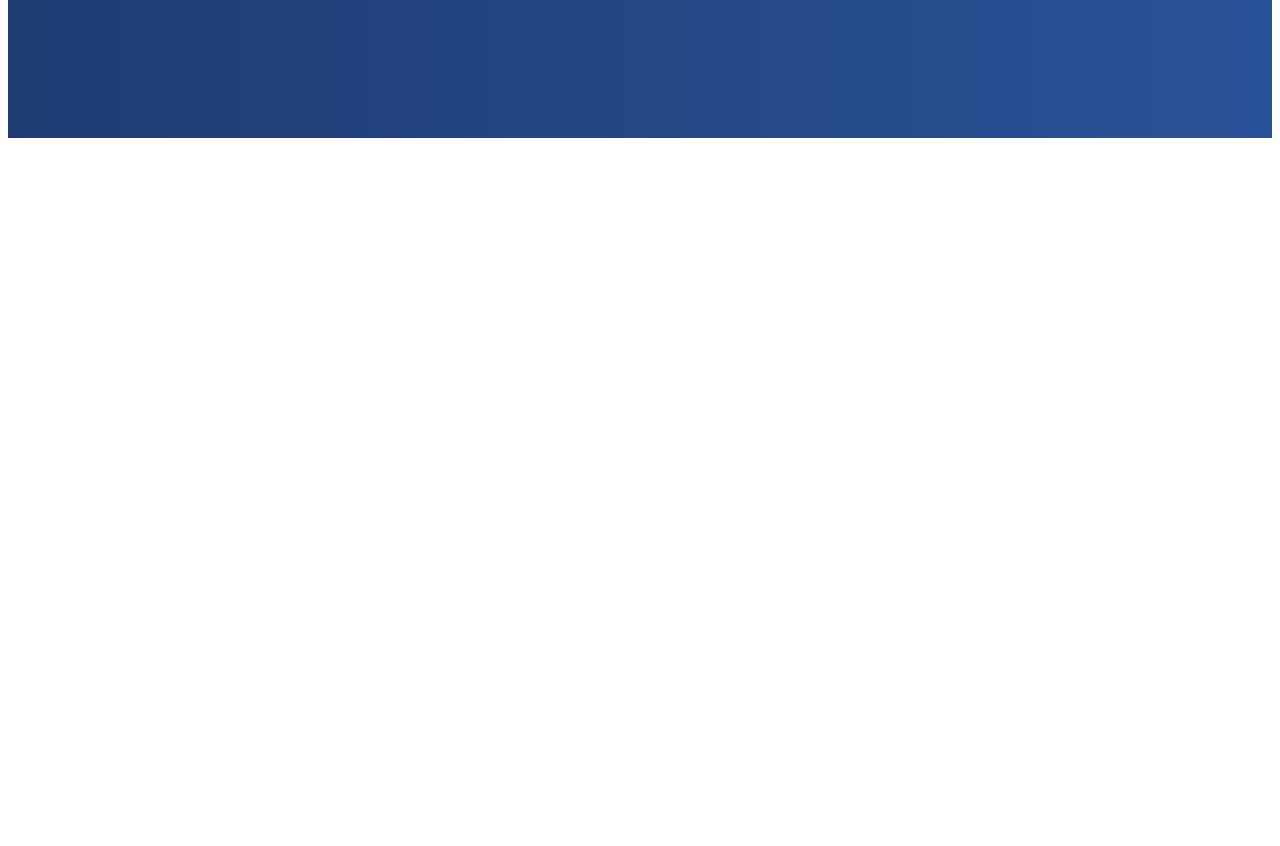
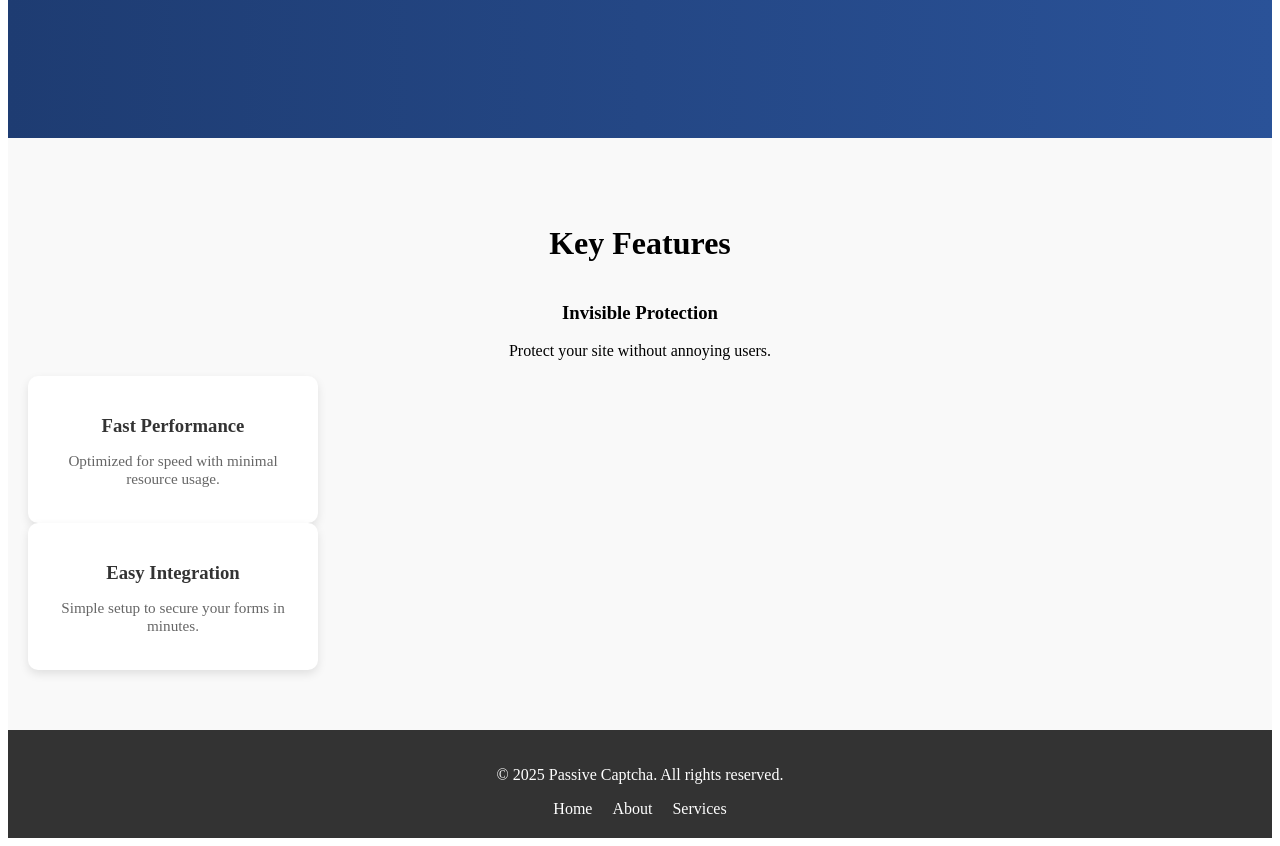
Before and after one commit to utkarshjoshilkar/Passive_Captcha, a React (Vite) app in the folder frontend/: page / in a window 1280 px wide. Shown: the part 720-1566 px from the top of the page. Before the commit the page ends 866 px from the top, so only its background shows below. Built offline with nearby package versions, Linux system fonts and the light colour scheme.

Commit message:
stats done

```diff
--- a/frontend/src/App.jsx
+++ b/frontend/src/App.jsx
@@ -3,6 +3,7 @@ import Home from "./pages/Home";
 import Admin from "./pages/Admin";
 import Stats from "./pages/Stats";
 import Navbar from "./components/Navbar";
+import Footer from "./components/Footer";
 
 export default function App() {
   return (
@@ -13,6 +14,7 @@ export default function App() {
         <Route path="/admin" element={<Admin />} />
         <Route path="/stats" element={<Stats />} />
       </Routes>
+      <Footer/>
     </div>
   );
 }
--- /dev/null
+++ b/frontend/src/components/Footer.jsx
@@ -0,0 +1,12 @@
+export default function Footer() {
+  return (
+    <footer className="footer">
+      <p>&copy; 2025 Passive Captcha. All rights reserved.</p>
+      <div className="footer-links">
+        <a href="/">Home</a>
+        <a href="/about">About</a>
+        <a href="/services">Services</a>
+      </div>
+    </footer>
+  );
+}
--- a/frontend/src/components/Navbar.css
+++ b/frontend/src/components/Navbar.css
@@ -6,7 +6,7 @@ nav {
 }
 
 nav a {
-  /* text-decoration: none;  */
+  text-decoration: none;
   color: #333;
   font-weight: 500;
 }
--- a/frontend/src/index.css
+++ b/frontend/src/index.css
@@ -26,12 +26,105 @@
   color: black;
   border: none;
   border-radius: 8px;
-  cursor: pointer;
+  /* cursor: pointer; */
   font-weight: bold;
   transition: transform 0.2s ease, background 0.2s ease;
 }
 
 .hero-btn:hover {
-  background: orange;
+  background: rgb(244, 169, 30);
   transform: scale(1.05);
 }
+
+
+.features{
+  padding: 60px 20px;
+  text-align: center;
+  background-color: #f9f9f9;
+}
+
+.features h2 {
+  font-size: 2rem;
+  margin-bottom: 40px;
+}
+
+.feature-cards {
+  display: flex;
+  justify-content: center;
+  gap: 20px;
+  flex-wrap: wrap;
+}
+.card {
+  background: white;
+  padding: 20px;
+  width: 250px;
+  border-radius: 10px;
+  box-shadow: 0px 4px 10px rgba(0,0,0,0.1);
+  transition: transform 0.2s ease;
+}
+
+.card:hover {
+  transform: translateY(-5px);
+}
+
+.card h3 {
+  margin-bottom: 10px;
+  color: #333;
+}
+
+.card p {
+  color: #666;
+  font-size: 0.95rem;
+}
+
+
+/* Footer styles */
+.footer {
+  background-color: #333;
+  color: white;
+  padding: 20px;
+  text-align: center;
+}
+
+.footer-links {
+  margin-top: 10px;
+}
+
+.footer-links a {
+  color: white;
+  text-decoration: none;
+  margin: 0 10px;
+}
+
+.footer-links a:hover {
+  color: yellow;
+}
+
+
+/* Stats Page */
+.stats-container {
+  display: flex;
+  justify-content: center;
+  flex-wrap: wrap;
+  gap: 20px;
+  margin: 50px auto;
+  max-width: 800px;
+}
+
+.stats-container ul {
+  list-style: none;
+  padding: 0;
+  display: flex;
+  gap: 20px;
+  flex-wrap: wrap;
+}
+
+.stats-container li {
+  background: white;
+  padding: 20px;
+  border-radius: 10px;
+  min-width: 150px;
+  text-align: center;
+  box-shadow: 0 4px 10px rgba(0,0,0,0.1);
+  font-size: 1.1rem;
+}
--- a/frontend/src/pages/Home.jsx
+++ b/frontend/src/pages/Home.jsx
@@ -1,9 +1,30 @@
 export default function Home() {
   return (
-    <div className="hero">
-      <h1>Welcome to Passive Captcha</h1>
-      <p>Secure your applications with invisible protection.</p>
-      <button>Get Started</button>
-    </div>
+    <>
+      <section className="hero">
+        <div className="hero-content">
+          <h1>Welcome to Passive Captcha</h1>
+          <p>Secure your applications with invisible protection.</p>
+          <button className="hero-btn">Get Started</button>
+        </div>
+      </section>
+
+      <section className="features">
+        <h2>Key Features</h2>
+        <div className="features-card">
+          <h3>Invisible Protection</h3>
+          <p>Protect your site without annoying users.</p>
+        </div>
+        <div className="card">
+          <h3>Fast Performance</h3>
+          <p>Optimized for speed with minimal resource usage.</p>
+        </div>
+        <div className="card">
+          <h3>Easy Integration</h3>
+          <p>Simple setup to secure your forms in minutes.</p>
+        </div>
+      </section>
+
+    </>
   );
 }
--- a/frontend/src/pages/Stats.jsx
+++ b/frontend/src/pages/Stats.jsx
@@ -1,8 +1,32 @@
+import { useEffect , useState} from "react";
+
 export default function Stats() {
+  const [stats, setStats] = useState(null);
+  const [error, setError] = useState(null);
+
+  useEffect(() => {
+    fetch("http://localhost:8080/api/v1/stats")
+      .then(res => {
+        if (!res.ok) throw new Error("Network response was not ok");
+        return res.json();
+      })
+      .then(data => setStats(data))
+      .catch(err => setError(err.message));
+  }, []);
+
+   if (error) return <p style={{ textAlign: "center", marginTop: "50px", color: "red" }}>Error: {error}</p>;
+  if (!stats) return <p style={{ textAlign: "center", marginTop: "50px" }}>Loading stats...</p>;
+
+
   return (
-    <div>
-      <h1>Stats Page</h1>
-      <p>Welcome to the Passive Captcha frontend!</p>
+    <div className="stats-container">
+      <h1>Passive Captcha Stats</h1>
+      <ul>
+        <li>Total Requests: {stats.totalRequests}</li>
+        <li>Allowed Requests: {stats.allowedRequests}</li>
+        <li>Challenged Requests: {stats.challengedRequests}</li>
+        <li>Allow Percentage: {stats.allowPercentage}%</li>
+      </ul>
     </div>
   );
 }
```
Also changed, not shown: frontend/src/App.css (line endings or trailing spaces).
